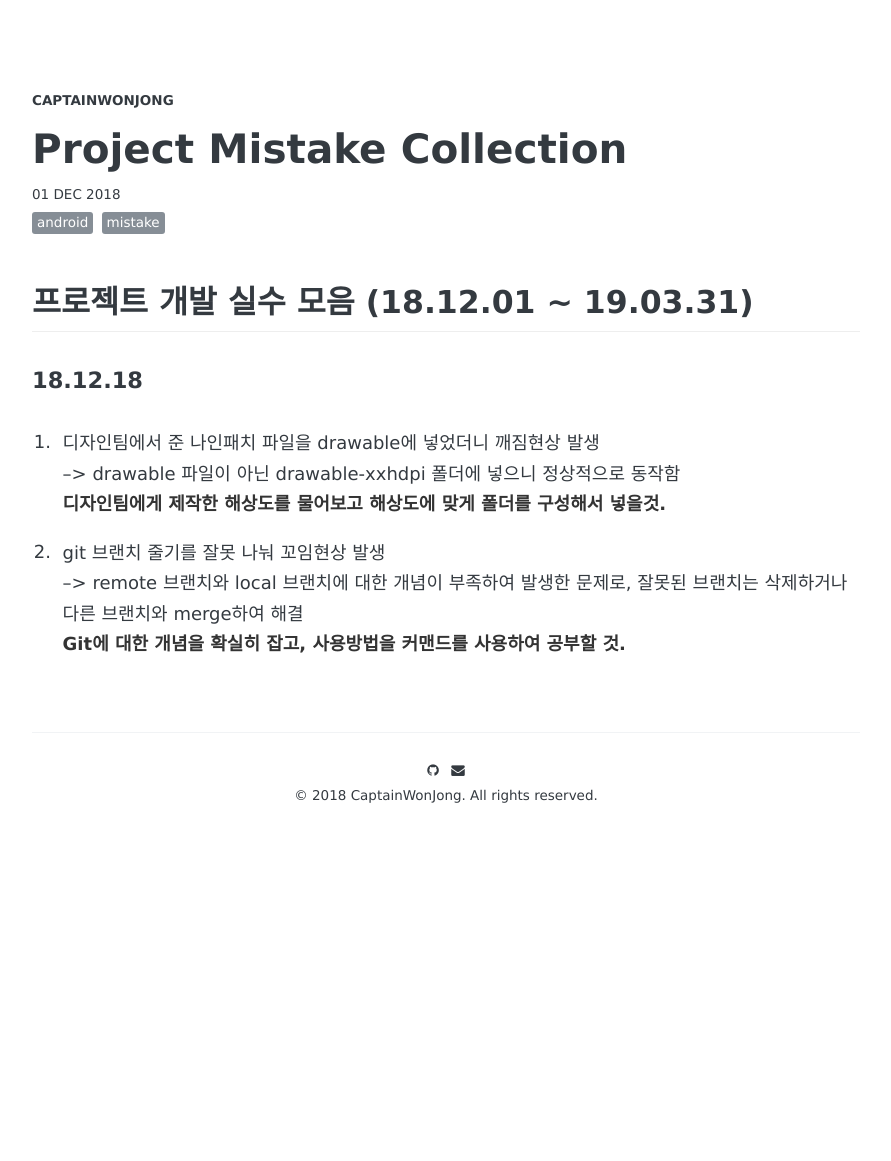
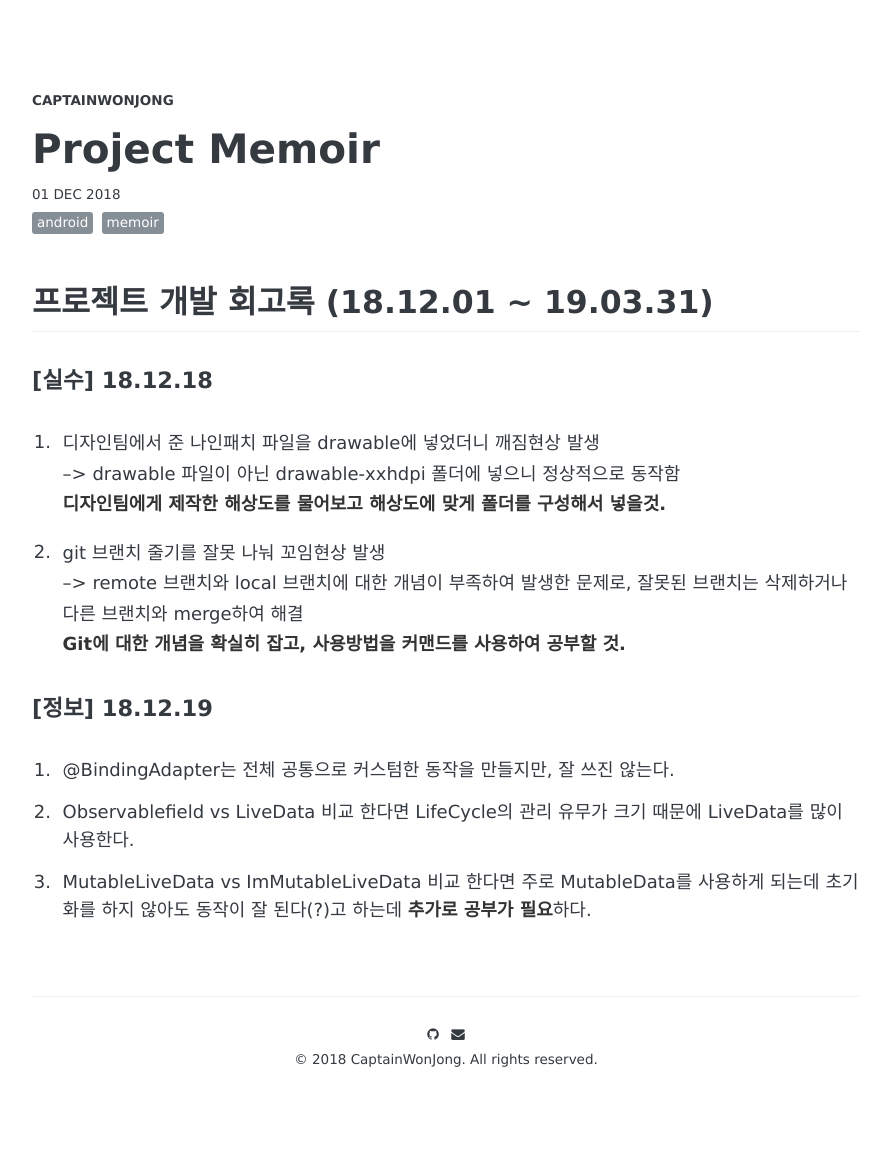
Before and after one commit to CaptainWonJong/CaptainWonJong.github.io, a Jekyll site: the page built from _posts/2018-12-01-Project Memoir.md, in a window 1280 px wide. Shown: the whole page, without its empty margins (194-1085 px from the left). Built offline with Jekyll 4.4.1, drawn with Linux system fonts in a browser that asks for light colours; some web fonts are replaced; comment, search, counter and statistics services are not loaded; before the commit the page ends 900 px from its top, so only the background shows below that.

Commit message:
add memoir

```diff
--- a/_posts/2018-12-01-Project Mistake Collection.md
+++ b/_posts/2018-12-01-Project Memoir.md
@@ -1,16 +1,16 @@
 ---
 layout: post
-title: "Project Mistake Collection"
-description: "프로젝트 개발 실수 모음"
+title: "Project Memoir"
+description: "프로젝트 회고록 (18.12.01 ~ 19.03.31)"
 date: 2018-12-01
-tags: [Android, Mistake]
+tags: [Android, Memoir]
 comments: true
 share: true
 ---
 
-## 프로젝트 개발 실수 모음 (18.12.01 ~ 19.03.31)
+## 프로젝트 개발 회고록 (18.12.01 ~ 19.03.31)
 
-#### 18.12.18
+#### [실수] 18.12.18
 1. 디자인팀에서 준 나인패치 파일을 drawable에 넣었더니 깨짐현상 발생
 --> drawable 파일이 아닌 drawable-xxhdpi 폴더에 넣으니 정상적으로 동작함
 **디자인팀에게 제작한 해상도를 물어보고 해상도에 맞게 폴더를 구성해서 넣을것.**
@@ -18,3 +18,8 @@ share: true
 2. git 브랜치 줄기를 잘못 나눠 꼬임현상 발생
 --> remote 브랜치와 local 브랜치에 대한 개념이 부족하여 발생한 문제로, 잘못된 브랜치는 삭제하거나 다른 브랜치와 merge하여 해결
 **Git에 대한 개념을 확실히 잡고, 사용방법을 커맨드를 사용하여 공부할 것.**
+
+#### [정보] 18.12.19
+1. @BindingAdapter는 전체 공통으로 커스텀한 동작을 만들지만, 잘 쓰진 않는다.
+2. Observablefield vs LiveData 비교 한다면 LifeCycle의 관리 유무가 크기 때문에 LiveData를 많이 사용한다.
+3. MutableLiveData vs ImMutableLiveData 비교 한다면 주로 MutableData를 사용하게 되는데 초기화를 하지 않아도 동작이 잘 된다(?)고 하는데 **추가로 공부가 필요**하다.
```
Also changed, not shown: 5 other files.
